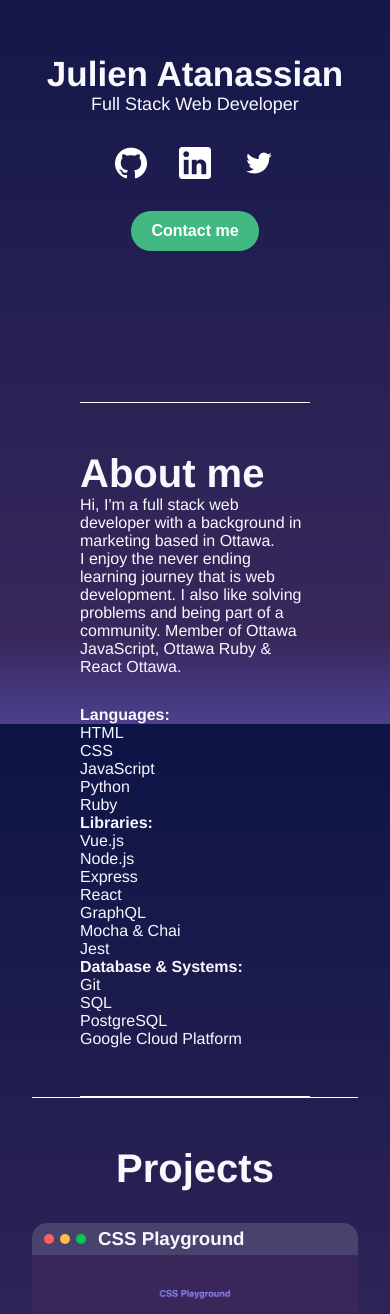
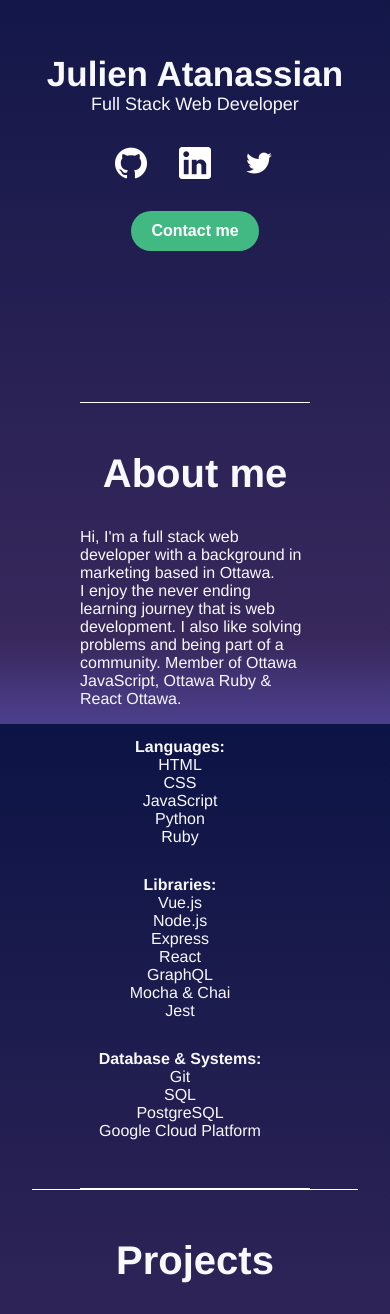
Before and after one commit to jatanassian/my_portfolio, a Vue app: page / in a window 390 px wide. Shown: the part 120-1434 px from the top of the page. Built offline with nearby package versions, Linux system fonts and the light colour scheme.

Commit message:
switch to list and improve responsiveness

```diff
--- a/src/components/About.vue
+++ b/src/components/About.vue
@@ -7,18 +7,18 @@
     <div>I enjoy the never ending learning journey that is web development. I also like solving problems and being part of a community. Member of Ottawa JavaScript, Ottawa Ruby & React Ottawa.</div>
 
     <div class="tech">
-      <div class="tech-column">
-        <strong>Languages:</strong>
-        <span v-for="lang in languages" :key="lang">{{ lang }}</span>
-      </div>
-      <div class="tech-column">
-        <strong>Libraries:</strong>
-        <span v-for="lib in libraries" :key="lib">{{ lib }}</span>
-      </div>
-      <div class="tech-column">
-        <strong>Database & Systems:</strong>
-        <span v-for="syst in systems" :key="syst">{{ syst }}</span>
-      </div>
+      <ul class="tech-column">
+        <li><strong>Languages:</strong></li>
+        <li v-for="lang in languages" :key="lang">{{ lang }}</li>
+      </ul>
+      <ul class="tech-column">
+        <li><strong>Libraries:</strong></li>
+        <li v-for="lib in libraries" :key="lib">{{ lib }}</li>
+      </ul>
+      <ul class="tech-column">
+        <li><strong>Database & Systems:</strong></li>
+        <li v-for="syst in systems" :key="syst">{{ syst }}</li>
+      </ul>
     </div>
   </section>
 </template>
@@ -46,10 +46,11 @@ export default {
 
 h2 {
   font-size: 40px;
+  margin-bottom: 2rem;
+  text-align: center;
 }
 
 .tech {
-  margin-top: 30px;
   display: grid;
   grid-template-columns: repeat(1, 200px);
   grid-template-rows: auto;
@@ -58,13 +59,24 @@ h2 {
 .tech-column {
   display: flex;
   flex-direction: column;
+  align-items: center;
+  margin-top: 30px;
+}
+
+li {
+  list-style-type: none;
+}
+
+@media (min-width: 500px) {
+  .tech  { grid-template-columns: repeat(2, 200px); }
+  .tech-column { align-items: start; }
 }
 
 @media (min-width: 650px) {
-  .tech  { grid-template-columns: repeat(2, 200px); }
+  h2 { text-align: left; }
 }
 
-@media (min-width: 1100px) {
+@media (min-width: 700px) {
   .tech  { grid-template-columns: repeat(3, 200px); }
 }
 </style>
```
